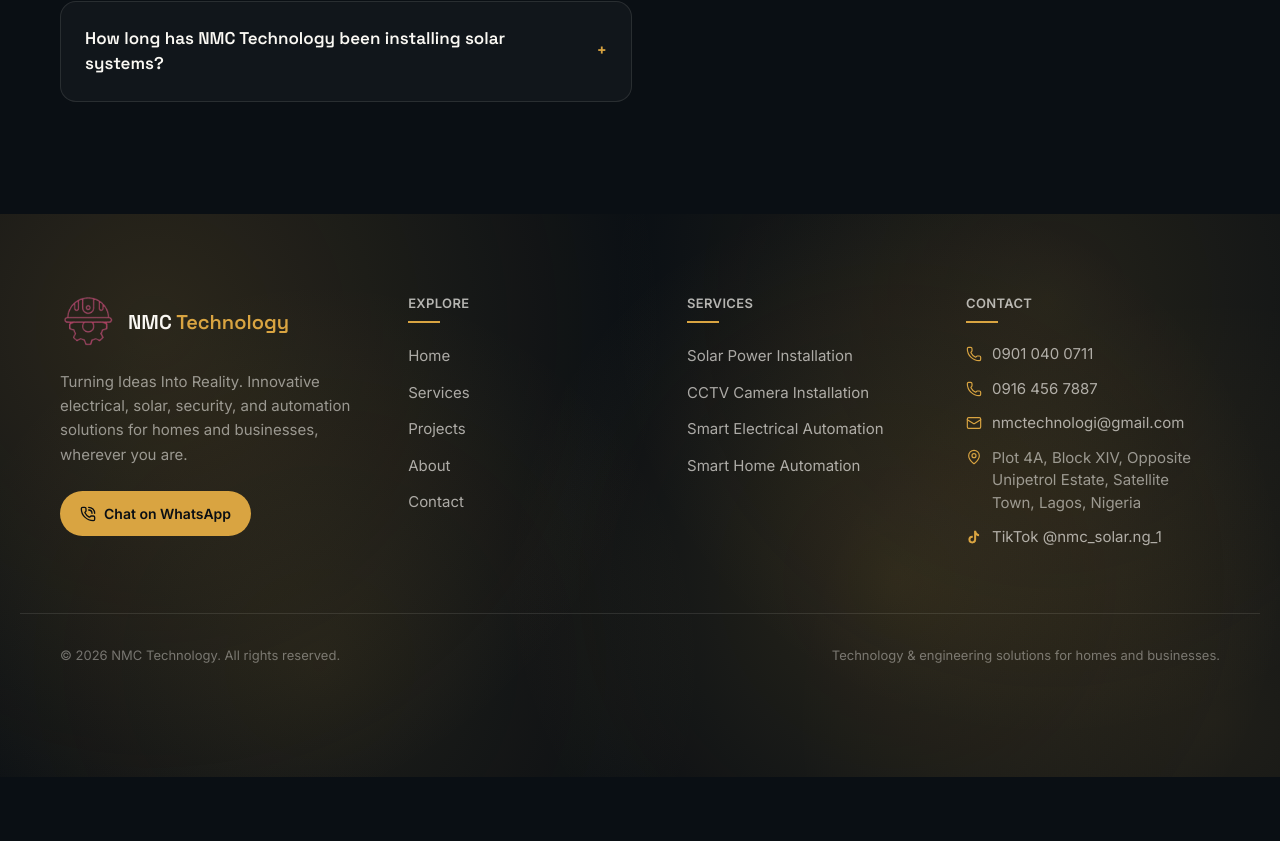
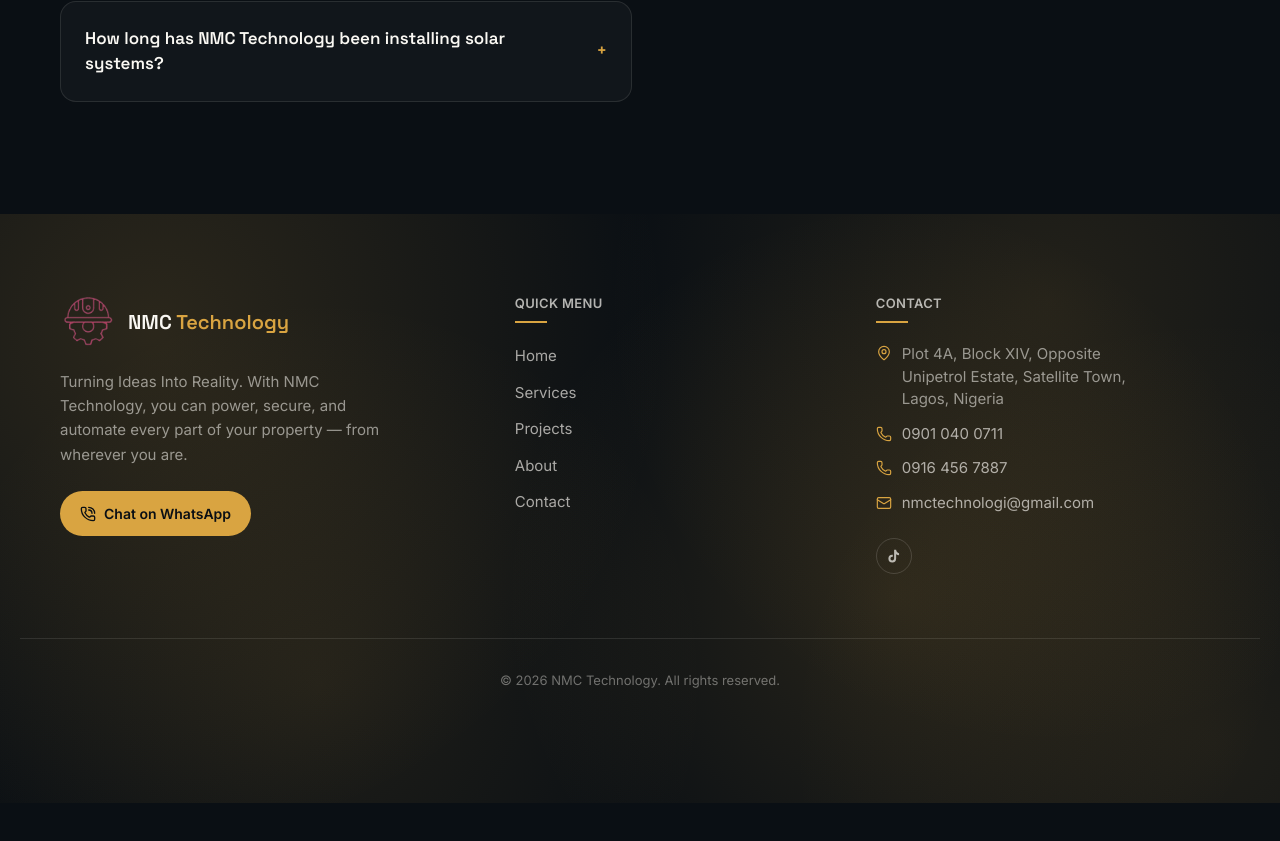
Before and after one commit to jamalcarterme/nmctechnologyltd, a Next.js app: page /about in a window 1280 px wide. Shown: the part 3777-4618 px from the top of the page. Built offline with nearby package versions, Linux system fonts and the light colour scheme.

Commit message:
Upload files via ZiptoGit

```diff
--- a/src/components/AutomationGrid.tsx
+++ b/src/components/AutomationGrid.tsx
@@ -1,6 +1,6 @@
 import Image from "next/image";
 import { ClipboardCheck, Wrench, Zap } from "lucide-react";
-import { Container, Eyebrow } from "./ui";
+import { Container, Eyebrow, Reveal } from "./ui";
 
 const items = [
   {
@@ -27,16 +27,16 @@
   return (
     <section className="border-t border-paper/10 bg-ink py-24 md:py-28">
       <Container>
-        <div className="flex flex-col items-center text-center">
+        <Reveal className="flex flex-col items-center text-center">
           <Eyebrow>Intelligent automation</Eyebrow>
           <h2 className="balance mt-4 max-w-xl text-[30px] font-semibold uppercase tracking-tight text-paper sm:text-[36px]">
             Built To Run Without You Thinking About It
           </h2>
-        </div>
+        </Reveal>
 
         <div className="mt-14 grid gap-10 sm:grid-cols-3">
-          {items.map((item) => (
-            <div key={item.title} className="text-center">
+          {items.map((item, i) => (
+            <Reveal key={item.title} delay={i * 0.1} className="text-center">
               <div className="relative mx-auto h-44 w-full overflow-hidden rounded-2xl">
                 <Image
                   src={item.image}
@@ -55,7 +55,7 @@
               <p className="mx-auto mt-3 max-w-xs text-[15px] leading-relaxed text-paper/65">
                 {item.text}
               </p>
-            </div>
+            </Reveal>
           ))}
         </div>
       </Container>
--- a/src/components/Footer.tsx
+++ b/src/components/Footer.tsx
@@ -2,21 +2,14 @@
 import Link from "next/link";
 import { Mail, MapPin, Phone, PhoneCall } from "lucide-react";
 import { nav, site, waLink } from "@/lib/data";
-import { Container } from "./ui";
+import { Container, Reveal } from "./ui";
 import TikTokIcon from "./TikTokIcon";
-
-const serviceLinks = [
-  { label: "Solar Power Installation", href: "/services/solar" },
-  { label: "CCTV Camera Installation", href: "/services/cctv" },
-  { label: "Smart Electrical Automation", href: "/services/automation" },
-  { label: "Smart Home Automation", href: "/services/smart-home" },
-];
 
 export default function Footer() {
   return (
     <footer className="footer-glow relative overflow-hidden bg-ink pb-24 pt-20 md:pb-20">
-      <Container className="relative grid gap-12 border-b border-paper/10 pb-16 md:grid-cols-[1.3fr_1fr_1fr_1.1fr]">
-        <div>
+      <Container className="relative grid gap-12 border-b border-paper/10 pb-16 md:grid-cols-[1.3fr_1fr_1.1fr]">
+        <Reveal>
           <Link href="/" className="flex items-center gap-3">
             <Image
               src="/images/logo-mark.png"
@@ -30,7 +23,7 @@
             </span>
           </Link>
           <p className="mt-5 max-w-xs text-[15px] leading-relaxed text-paper/55">
-            {site.tagline}. Innovative electrical, solar, security, and automation solutions for homes and businesses, wherever you are.
+            {site.tagline}. With NMC Technology, you can power, secure, and automate every part of your property — from wherever you are.
           </p>
           <a
             href={waLink("Hi NMC Technology, I'd like to speak with your team.")}
@@ -40,11 +33,11 @@
           >
             <PhoneCall className="h-4 w-4" /> Chat on WhatsApp
           </a>
-        </div>
+        </Reveal>
 
-        <div>
+        <Reveal delay={0.1}>
           <p className="text-[13px] font-semibold uppercase tracking-wide text-paper/70">
-            Explore
+            Quick Menu
           </p>
           <span className="mt-2 block h-[2px] w-8 bg-gold" />
           <ul className="mt-5 flex flex-col gap-3">
@@ -59,33 +52,18 @@
               </li>
             ))}
           </ul>
-        </div>
+        </Reveal>
 
-        <div>
-          <p className="text-[13px] font-semibold uppercase tracking-wide text-paper/70">
-            Services
-          </p>
-          <span className="mt-2 block h-[2px] w-8 bg-gold" />
-          <ul className="mt-5 flex flex-col gap-3">
-            {serviceLinks.map((item) => (
-              <li key={item.label}>
-                <Link
-                  href={item.href}
-                  className="text-[15px] text-paper/65 hover:text-gold"
-                >
-                  {item.label}
-                </Link>
-              </li>
-            ))}
-          </ul>
-        </div>
-
-        <div>
+        <Reveal delay={0.2}>
           <p className="text-[13px] font-semibold uppercase tracking-wide text-paper/70">
             Contact
           </p>
           <span className="mt-2 block h-[2px] w-8 bg-gold" />
           <ul className="mt-5 flex flex-col gap-3 text-[15px] text-paper/65">
+            <li className="flex items-start gap-2.5">
+              <MapPin className="mt-0.5 h-4 w-4 shrink-0 text-gold" strokeWidth={1.75} />
+              <span className="max-w-[240px] text-paper/55">{site.address}</span>
+            </li>
             {site.phones.map((phone) => (
               <li key={phone.href} className="flex items-center gap-2.5">
                 <Phone className="h-4 w-4 shrink-0 text-gold" strokeWidth={1.75} />
@@ -100,28 +78,24 @@
                 {site.email}
               </a>
             </li>
-            <li className="flex items-start gap-2.5">
-              <MapPin className="mt-0.5 h-4 w-4 shrink-0 text-gold" strokeWidth={1.75} />
-              <span className="max-w-[220px] text-paper/55">{site.address}</span>
-            </li>
-            <li className="flex items-center gap-2.5">
-              <TikTokIcon className="h-4 w-4 shrink-0 text-gold" />
+          </ul>
+
+          <div className="mt-6 flex items-center gap-3">
             <a
               href={site.tiktok}
               target="_blank"
               rel="noopener noreferrer"
-                className="hover:text-gold"
+              aria-label="NMC Technology on TikTok"
+              className="flex h-9 w-9 items-center justify-center rounded-full border border-paper/15 text-paper/70 transition-colors hover:border-gold/50 hover:text-gold"
             >
-                TikTok @nmc_solar.ng_1
+              <TikTokIcon className="h-4 w-4" />
             </a>
-            </li>
-          </ul>
           </div>
+        </Reveal>
       </Container>
 
-      <Container className="flex flex-col items-center justify-between gap-4 py-8 text-[13px] text-paper/40 sm:flex-row">
+      <Container className="flex flex-col items-center justify-center gap-2 py-8 text-center text-[13px] text-paper/40">
         <p>© {new Date().getFullYear()} {site.name}. All rights reserved.</p>
-        <p>Technology & engineering solutions for homes and businesses.</p>
       </Container>
     </footer>
   );
--- a/src/components/MissionGrid.tsx
+++ b/src/components/MissionGrid.tsx
@@ -1,5 +1,5 @@
 import { Award, HeartHandshake, Target, Eye } from "lucide-react";
-import { Container, Eyebrow } from "./ui";
+import { Container, Eyebrow, Reveal } from "./ui";
 
 const items = [
   {
@@ -36,8 +36,8 @@
         </div>
 
         <div className="mt-14 grid gap-12 sm:grid-cols-2 lg:grid-cols-4">
-          {items.map((item) => (
-            <div key={item.title} className="flex flex-col items-center text-center">
+          {items.map((item, i) => (
+            <Reveal key={item.title} delay={i * 0.08} className="flex flex-col items-center text-center">
               <span className="flex h-24 w-24 items-center justify-center rounded-full border border-paper/25 text-paper">
                 <item.icon className="h-8 w-8" strokeWidth={1.5} />
               </span>
@@ -47,7 +47,7 @@
               <p className="mt-3 text-[15px] leading-relaxed text-paper/65">
                 {item.text}
               </p>
-            </div>
+            </Reveal>
           ))}
         </div>
       </Container>
--- a/src/components/ServiceCategories.tsx
+++ b/src/components/ServiceCategories.tsx
@@ -1,7 +1,7 @@
 import Link from "next/link";
 import { Camera, Sun, Wifi, Zap, type LucideIcon } from "lucide-react";
 import { serviceCategories } from "@/lib/data";
-import { Container, Eyebrow } from "./ui";
+import { Container, Eyebrow, Reveal } from "./ui";
 
 const icons: Record<string, LucideIcon> = { Sun, Camera, Zap, Wifi };
 
@@ -9,19 +9,19 @@
   return (
     <section className="border-t border-paper/10 bg-charcoal py-16 md:py-20">
       <Container>
-        <div className="flex flex-col items-center text-center">
+        <Reveal className="flex flex-col items-center text-center">
           <Eyebrow>What we offer</Eyebrow>
           <h2 className="mt-3 font-display text-[22px] font-semibold text-paper sm:text-[26px]">
             Our Services
           </h2>
-        </div>
+        </Reveal>
 
         <div className="mt-10 grid grid-cols-2 gap-6 sm:grid-cols-4">
-          {serviceCategories.map((item) => {
+          {serviceCategories.map((item, i) => {
             const Icon = icons[item.icon];
             return (
+              <Reveal key={item.label} delay={i * 0.08}>
                 <Link
-                key={item.label}
                   href={item.href || "#"}
                   className="group flex flex-col items-center text-center transition-all hover:scale-105"
                 >
@@ -32,6 +32,7 @@
                     {item.label}
                   </p>
                 </Link>
+              </Reveal>
             );
           })}
         </div>
--- a/src/components/WhoWeServe.tsx
+++ b/src/components/WhoWeServe.tsx
@@ -1,4 +1,4 @@
-import { Container, Eyebrow } from "./ui";
+import { Container, Eyebrow, Reveal } from "./ui";
 
 const segments = [
   {
@@ -31,15 +31,15 @@
         </div>
 
         <div className="mt-14 grid gap-8 sm:grid-cols-2 lg:grid-cols-4">
-          {segments.map((segment) => (
-            <div key={segment.title} className="text-center sm:text-left">
+          {segments.map((segment, i) => (
+            <Reveal key={segment.title} delay={i * 0.08} className="text-center sm:text-left">
               <h3 className="font-display text-[18px] font-semibold text-paper">
                 {segment.title}
               </h3>
               <p className="mt-2.5 text-[15px] leading-relaxed text-paper/65">
                 {segment.text}
               </p>
-            </div>
+            </Reveal>
           ))}
         </div>
       </Container>
--- a/src/components/ui.tsx
+++ b/src/components/ui.tsx
@@ -1,5 +1,30 @@
+"use client";
+
 import Link from "next/link";
 import type { ReactNode } from "react";
+import { motion } from "framer-motion";
+
+export function Reveal({
+  children,
+  className = "",
+  delay = 0,
+}: {
+  children: ReactNode;
+  className?: string;
+  delay?: number;
+}) {
+  return (
+    <motion.div
+      initial={{ opacity: 0, y: 20 }}
+      whileInView={{ opacity: 1, y: 0 }}
+      viewport={{ once: true, margin: "0px 0px -80px 0px" }}
+      transition={{ duration: 0.6, ease: "easeOut", delay }}
+      className={className}
+    >
+      {children}
+    </motion.div>
+  );
+}
 
 export function Container({
   children,
```
Also changed, not shown: src/app/page.tsx (+5 -7 lines), src/components/HomeShowcase.tsx (+63 -28 lines), src/components/PackagesTeaser.tsx (+6 -4 lines). Lines whose indentation alone changed are shown as unchanged.
